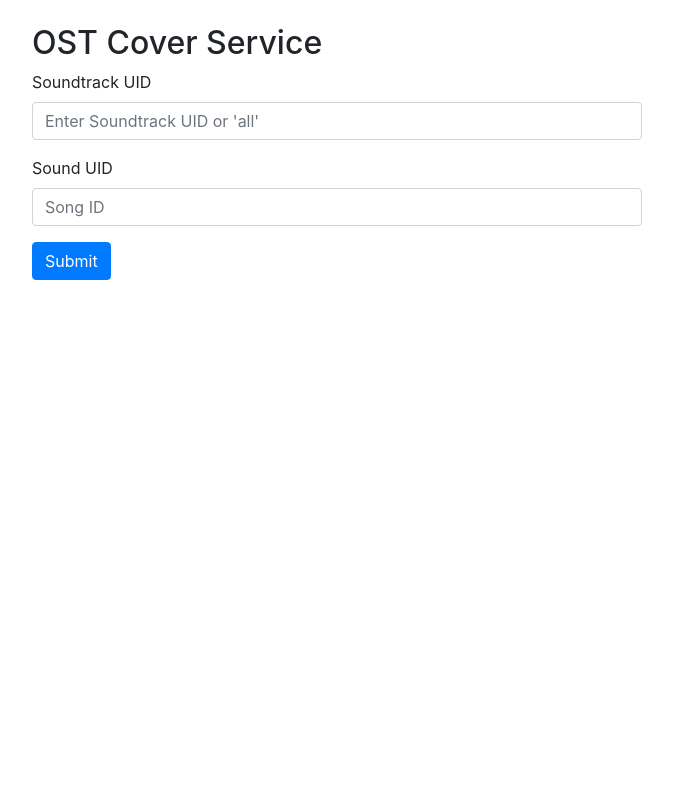
After one commit to Theom-Enterprises/Videogame-OST-Cover-Service, a PHP site: page /ost.html in a window 1280 px wide. The commit adds this page. Shown: the whole page, without its empty margins (303-976 px from the left). Run offline with PHP 8.4, Linux system fonts and the light colour scheme.

Commit message:
Form hinzugefügt .htaccess erstellt für SEO freundliche URL Songs & Soundtracks werden nach UID gesucht

```diff
--- /dev/null
+++ b/ost.html
@@ -0,0 +1,32 @@
+<html lang="de">
+<head>
+    <link rel="stylesheet" href="https://maxcdn.bootstrapcdn.com/bootstrap/4.0.0/css/bootstrap.min.css"
+          integrity="sha384-Gn5384xqQ1aoWXA+058RXPxPg6fy4IWvTNh0E263XmFcJlSAwiGgFAW/dAiS6JXm" crossorigin="anonymous">
+    <title>Videogame-OST-Cover-Service</title></head>
+<body>
+<div class="container py-4 w-50">
+    <h2>OST Cover Service</h2>
+
+    <form id="ost-form" method="get">
+        <div class="form-group">
+            <label for="ost">Soundtrack UID</label>
+            <input type="text" class="form-control" id="ost" name="ost" placeholder="Enter Soundtrack UID or 'all'"
+                   required>
+        </div>
+        <div class="form-group">
+            <label for="song">Sound UID</label>
+            <input type="text" class="form-control" id="song" name="song" placeholder="Song ID">
+        </div>
+        <button type="submit" class="btn btn-primary">Submit</button>
+    </form>
+</div>
+<script>
+    document.getElementById('ost-form').addEventListener('submit', function (e) {
+        e.preventDefault();
+        let ost = document.getElementById('ost').value
+        let song = document.getElementById('song').value
+        location.href = "/ost/" + ost + (song ? ("/song/" + song) : "");
+    }, false)
+</script>
+</body>
+</html>
```
Also changed, not shown: index.php (+42 -5 lines), .htaccess (added).
